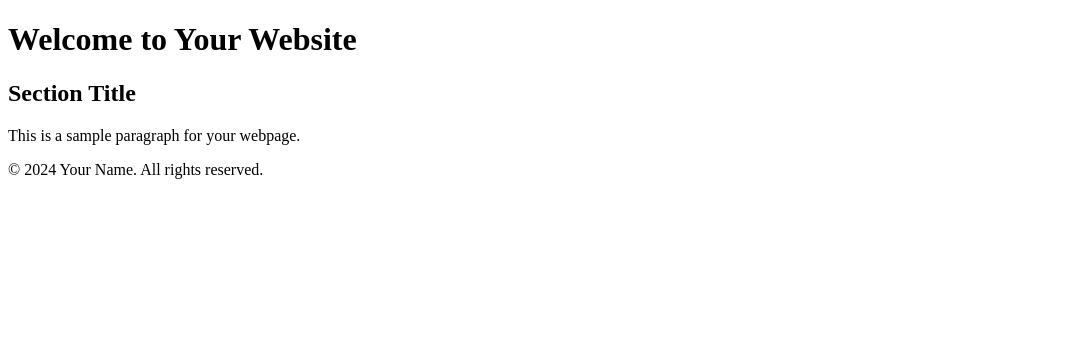
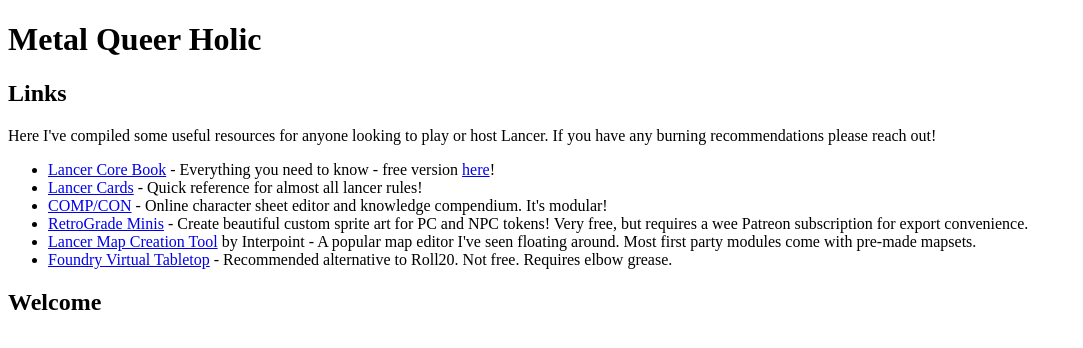
Before and after one commit to cassandra-bm/lancer_splash, a plain HTML site: page index.html in a window 1280 px wide. Shown: the whole page, without its empty margins (0-1083 px from the left). Drawn offline with Linux system fonts and the light colour scheme.

Commit message:
Create resource links section.

```diff
--- a/index.html
+++ b/index.html
@@ -5,21 +5,37 @@
     <meta name="viewport" content="width=device-width, initial-scale=1.0">
     <meta name="description" content="Splash page for my personal website and Foundry instace!">
     <title>Metal Queer Holic</title>
-    <!-- <link rel="stylesheet" href="styles.css"> Link to your CSS file -->
+    <link rel="stylesheet" href="styles.css">
     <!-- <script src="script.js" defer></script> Link to your JavaScript file -->
 </head>
 <body>
     <header>
-        <h1>Welcome to Your Website</h1>
+        <h1>Metal Queer Holic</h1>
     </header>
     <main>
         <section>
-            <h2>Section Title</h2>
-            <p>This is a sample paragraph for your webpage.</p>
+            <h2>Links</h2>
+            <p>Here I've compiled some useful resources for anyone looking to play or host Lancer. If you have any burning recommendations please reach out!</p>
+            <ul>
+                <li><a href="https://massif-press.itch.io/corebook-pdf">Lancer Core Book</a> - Everything you need to know - free version <a href="https://massif-press.itch.io/corebook-pdf-free">here</a>!</li>
+                <li><a href="https://lancer-rules.carrd.co/">Lancer Cards</a> - Quick reference for almost all lancer rules!</li>
+                <li><a href="https://compcon.app/#/">COMP/CON</a> - Online character sheet editor and knowledge compendium. It's modular!</li>
+                <li><a href="https://www.retrogrademinis.com/">RetroGrade Minis</a> - Create beautiful custom sprite art for PC and NPC tokens! Very free, but requires a wee Patreon subscription for export convenience.</li>
+                <li><a href="https://interpoint-station.itch.io/lancer-map-creation-tool">Lancer Map Creation Tool</a> by Interpoint - A popular map editor I've seen floating around. Most first party modules come with pre-made mapsets.</li>
+                <li><a href="https://foundryvtt.com/">Foundry Virtual Tabletop</a> - Recommended alternative to Roll20. Not free. Requires elbow grease.</li>
+            </ul>
         </section>
+
+        <section>
+            <h2>Welcome</h2>
+            <p>
+
+            </p>
+        </section>
+
     </main>
     <footer>
-        <p>&copy; 2024 Your Name. All rights reserved.</p>
+        <!-- <p>&copy; 2024 Your Name. All rights reserved.</p> -->
     </footer>
 </body>
 </html>
```
